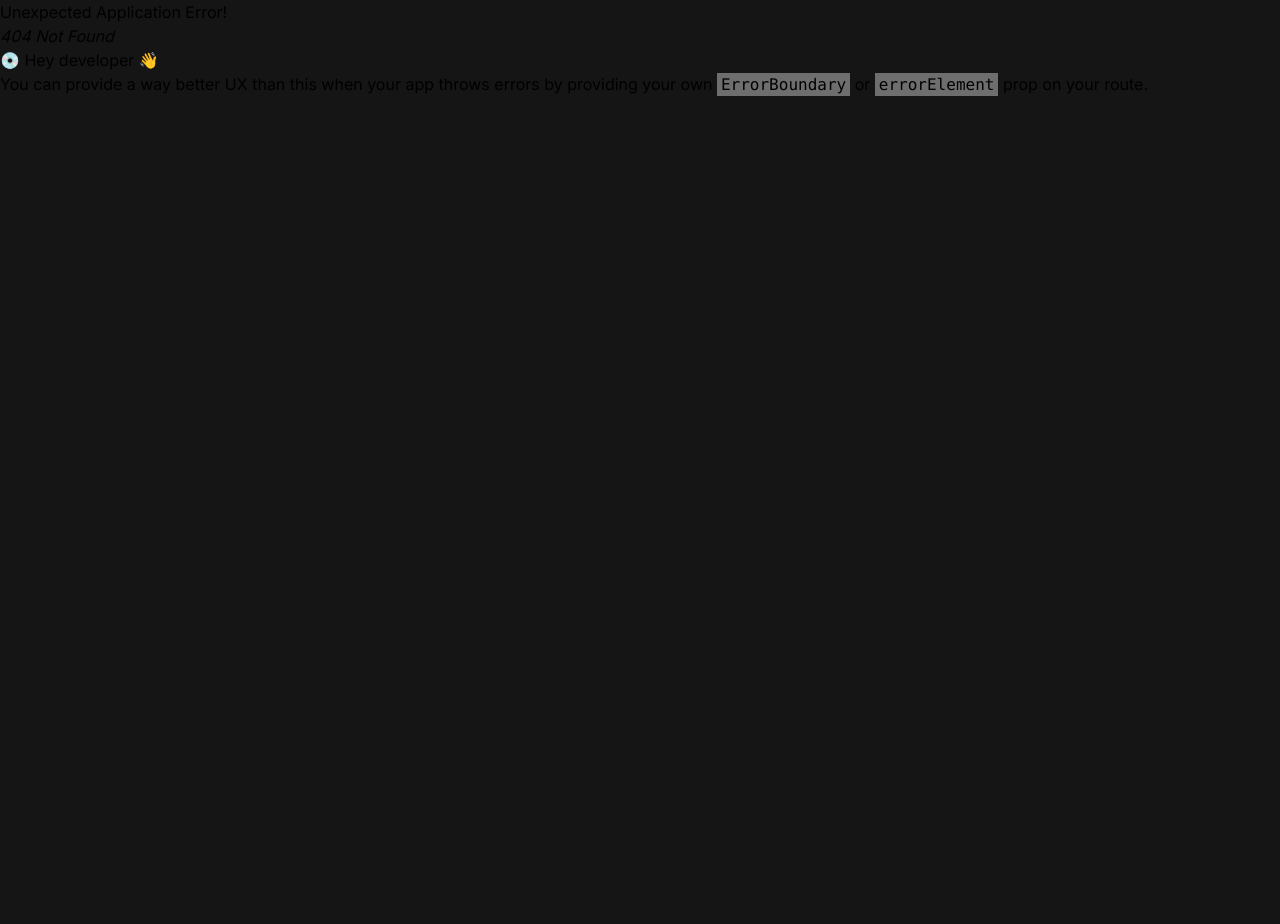
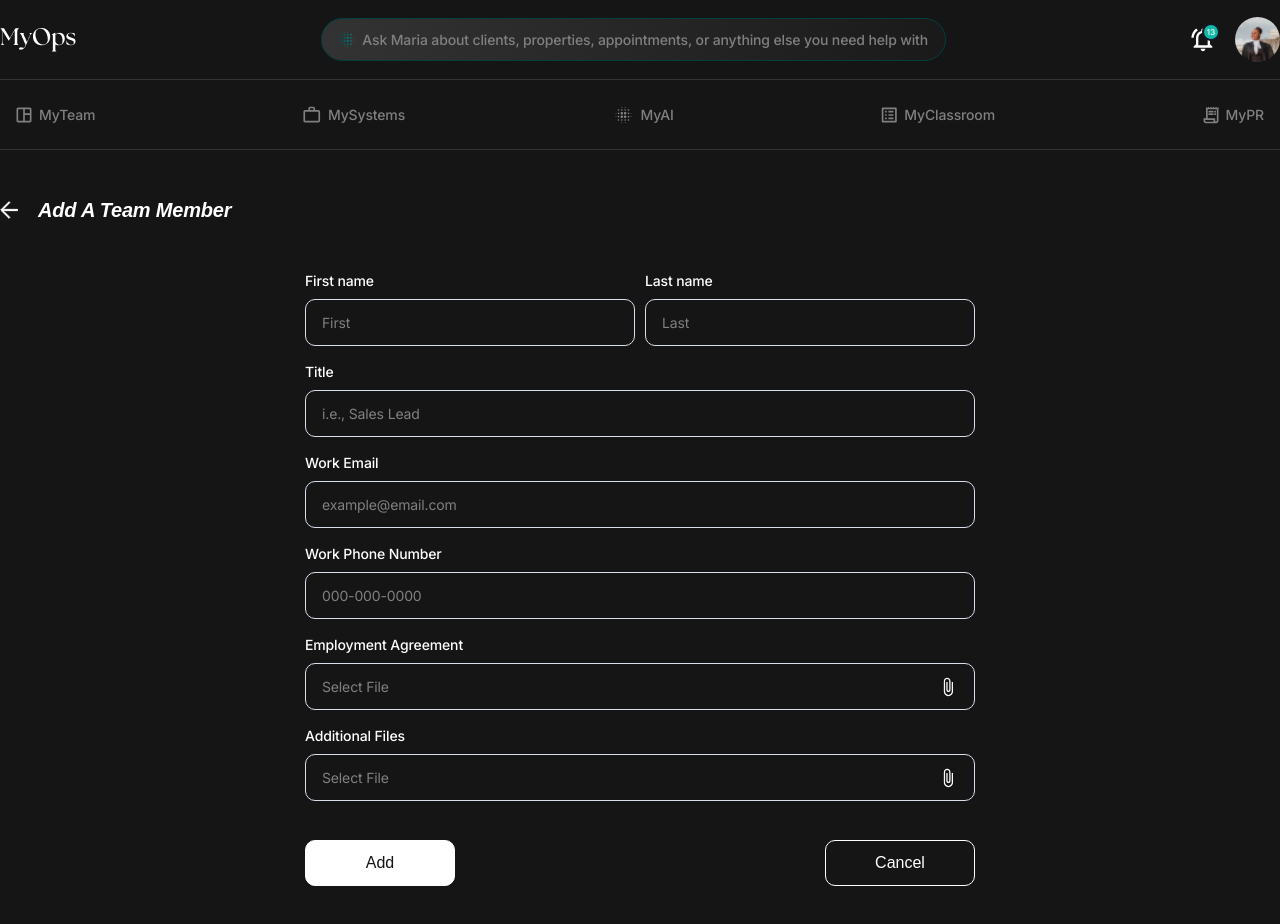
Before and after one commit to Webgenius0/atomana-react, a React (Vite) app: page /add-team-member in a window 1280 px wide. Before the commit this address had no page. Shown: the top 924 px of the page. Before the commit the page ends 800 px from the top, so only its background shows below. Built offline with nearby package versions, Linux system fonts and the light colour scheme; a web font is replaced by a local one.

Commit message:
completed add team member

```diff
--- a/package.json
+++ b/package.json
@@ -17,6 +17,7 @@
     "react": "^18.3.1",
     "react-dom": "^18.3.1",
     "react-helmet-async": "^2.0.5",
+    "react-hook-form": "^7.54.1",
     "react-router-dom": "^7.0.2",
     "sort-by": "^1.2.0"
   },
--- /dev/null
+++ b/src/components/svgs/FileSvg.jsx
@@ -0,0 +1,27 @@
+import React from "react";
+
+const FileSvg = () => {
+  return (
+    <svg
+      xmlns="http://www.w3.org/2000/svg"
+      width="20"
+      height="20"
+      viewBox="0 0 20 20"
+      fill="none"
+    >
+      <g clip-path="url(#clip0_324_12902)">
+        <path
+          d="M13.7502 4.99992V14.5833C13.7502 16.4249 12.2585 17.9166 10.4168 17.9166C8.57516 17.9166 7.0835 16.4249 7.0835 14.5833V4.16658C7.0835 3.01659 8.01683 2.08325 9.16683 2.08325C10.3168 2.08325 11.2502 3.01659 11.2502 4.16658V12.9166C11.2502 13.3749 10.8752 13.7499 10.4168 13.7499C9.9585 13.7499 9.5835 13.3749 9.5835 12.9166V4.99992H8.3335V12.9166C8.3335 14.0666 9.26683 14.9999 10.4168 14.9999C11.5668 14.9999 12.5002 14.0666 12.5002 12.9166V4.16658C12.5002 2.32492 11.0085 0.833252 9.16683 0.833252C7.32516 0.833252 5.8335 2.32492 5.8335 4.16658V14.5833C5.8335 17.1166 7.8835 19.1666 10.4168 19.1666C12.9502 19.1666 15.0002 17.1166 15.0002 14.5833V4.99992H13.7502Z"
+          fill="white"
+        />
+      </g>
+      <defs>
+        <clipPath id="clip0_324_12902">
+          <rect width="20" height="20" fill="white" />
+        </clipPath>
+      </defs>
+    </svg>
+  );
+};
+
+export default FileSvg;
--- /dev/null
+++ b/src/pages/AddTeamMember.jsx
@@ -0,0 +1,163 @@
+import ArrowLeftSvg from "@/components/svgs/ArrowLeftSvg";
+import FileSvg from "@/components/svgs/FileSvg";
+import { useState } from "react";
+import { useForm } from "react-hook-form";
+import { Link } from "react-router-dom";
+
+const AddTeamMember = () => {
+  const [fileName, setFileName] = useState("Select File");
+  const {
+    register,
+    handleSubmit,
+    reset,
+    watch,
+    formState: { errors },
+  } = useForm();
+  const onSubmit = (data) => console.log(data);
+
+  console.log(watch("example"));
+
+  const handleFileChange = (e) => {
+    const file = e.target.files[0];
+    if (file) {
+      setFileName(file.name);
+    }
+  };
+
+  const handleResetForm = () => {
+    setFileName("Select File");
+    reset();
+  };
+
+  return (
+    <div className="my-container py-12">
+      <Link
+        to="/manage-team"
+        className="flex items-center gap-5 duration-300 hover:opacity-60 w-fit"
+      >
+        <ArrowLeftSvg />
+        <h2 className="section-title">Add a Team Member</h2>
+      </Link>
+
+      <div className="mt-12">
+        <form
+          onSubmit={handleSubmit(onSubmit)}
+          className="max-w-[670px] mx-auto flex flex-col gap-[15px]"
+        >
+          <div className="flex items-center gap-2.5">
+            <div className="flex flex-col gap-2 w-full">
+              <label className="text-sm font-medium leading-[21px] tracking-[-0.14px] text-light">
+                First name
+              </label>
+              <input
+                className="px-4 py-3 rounded-[10px] border border-[#d8dfeb] bg-dark placeholder:text-secondary text-light text-sm leading-[21px] tracking-[-0.14px] w-full"
+                placeholder="First"
+                {...register("firstName")}
+              />
+            </div>
+            <div className="flex flex-col gap-2 w-full">
+              <label className="text-sm font-medium leading-[21px] tracking-[-0.14px] text-light">
+                Last name
+              </label>
+              <input
+                className="px-4 py-3 rounded-[10px] border border-[#d8dfeb] bg-dark placeholder:text-secondary text-light text-sm leading-[21px] tracking-[-0.14px] w-full"
+                placeholder="Last"
+                {...register("lastName")}
+              />
+            </div>
+          </div>
+          <div className="flex flex-col gap-2 w-full">
+            <label className="text-sm font-medium leading-[21px] tracking-[-0.14px] text-light">
+              Title
+            </label>
+            <input
+              className="px-4 py-3 rounded-[10px] border border-[#d8dfeb] bg-dark placeholder:text-secondary text-light text-sm leading-[21px] tracking-[-0.14px] w-full"
+              placeholder="i.e., Sales Lead"
+              {...register("title")}
+            />
+          </div>
+          <div className="flex flex-col gap-2 w-full">
+            <label className="text-sm font-medium leading-[21px] tracking-[-0.14px] text-light">
+              Work Email
+            </label>
+            <input
+              className="px-4 py-3 rounded-[10px] border border-[#d8dfeb] bg-dark placeholder:text-secondary text-light text-sm leading-[21px] tracking-[-0.14px] w-full"
+              placeholder="example@email.com"
+              {...register("workEmail")}
+            />
+          </div>
+          <div className="flex flex-col gap-2 w-full">
+            <label className="text-sm font-medium leading-[21px] tracking-[-0.14px] text-light">
+              Work Phone Number
+            </label>
+            <input
+              className="px-4 py-3 rounded-[10px] border border-[#d8dfeb] bg-dark placeholder:text-secondary text-light text-sm leading-[21px] tracking-[-0.14px] w-full"
+              placeholder="000-000-0000"
+              {...register("phone")}
+            />
+          </div>
+
+          <div className="flex flex-col gap-2 w-full">
+            <label className="text-sm font-medium leading-[21px] tracking-[-0.14px] text-light">
+              Employment Agreement
+            </label>
+
+            <label
+              htmlFor="file-upload"
+              className="px-4 py-3 rounded-[10px] border border-[#d8dfeb] bg-dark placeholder:text-secondary text-light text-sm leading-[21px] tracking-[-0.14px] w-full flex items-center justify-between cursor-pointer"
+            >
+              <span className="text-secondary text-sm leading-[21px] tracking-[-0.14px]">
+                {fileName}
+              </span>
+              <FileSvg />
+              <input
+                id="file-upload"
+                type="file"
+                className="hidden"
+                onChange={handleFileChange}
+              />
+            </label>
+          </div>
+          <div className="flex flex-col gap-2 w-full">
+            <label className="text-sm font-medium leading-[21px] tracking-[-0.14px] text-light">
+              Additional Files
+            </label>
+
+            <label
+              htmlFor="file-upload"
+              className="px-4 py-3 rounded-[10px] border border-[#d8dfeb] bg-dark placeholder:text-secondary text-light text-sm leading-[21px] tracking-[-0.14px] w-full flex items-center justify-between cursor-pointer"
+            >
+              <span className="text-secondary text-sm leading-[21px] tracking-[-0.14px]">
+                {fileName}
+              </span>
+              <FileSvg />
+              <input
+                id="file-upload"
+                type="file"
+                className="hidden"
+                onChange={handleFileChange}
+              />
+            </label>
+          </div>
+
+          <div className="flex items-center gap-4 justify-between mt-6">
+            <input
+              className="request-btn approve cursor-pointer"
+              type="submit"
+              value="Add"
+            />
+
+            <button
+              onClick={handleResetForm}
+              className="request-btn text-light"
+            >
+              Cancel
+            </button>
+          </div>
+        </form>
+      </div>
+    </div>
+  );
+};
+
+export default AddTeamMember;
--- a/src/routes/router.jsx
+++ b/src/routes/router.jsx
@@ -17,6 +17,7 @@ import Profile from "@/pages/Profile";
 import AccountInformation from "@/pages/AccountInformation";
 import BusinessInformation from "@/pages/BusinessInformation";
 import ManageTeam from "@/pages/ManageTeam";
+import AddTeamMember from "@/pages/AddTeamMember";
 
 const router = createBrowserRouter([
   {
@@ -145,7 +146,15 @@ const router = createBrowserRouter([
         path: "/manage-team",
         element: (
           <PageTitle title="Manage Team And Permission">
-            <ManageTeam  />
+            <ManageTeam />
+          </PageTitle>
+        ),
+      },
+      {
+        path: "/add-team-member",
+        element: (
+          <PageTitle title="Add A Team Member">
+            <AddTeamMember />
           </PageTitle>
         ),
       },
```
Also changed, not shown: 1 other file (tests, documents, lock files or other folders).
